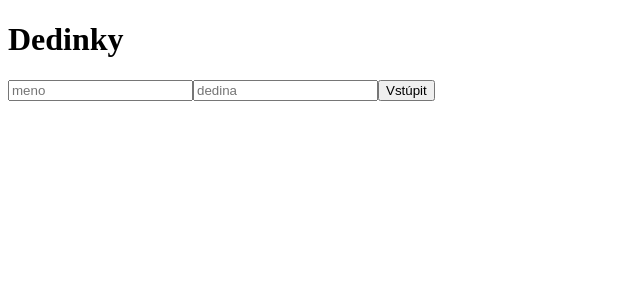
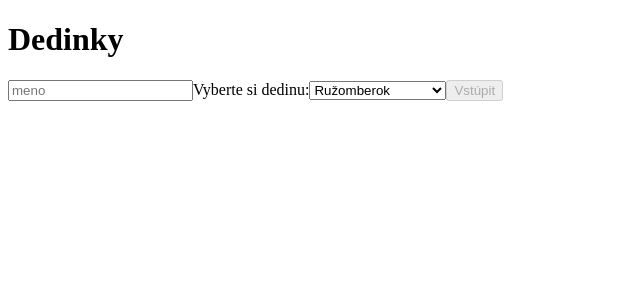
Before and after one commit to Miselrkba/dediny-barebone, a React (Create React App) app in the folder client/: page / in a window 1280 px wide. Shown: the top 300 px of the page, without its empty margins (0-640 px from the left). Built offline with nearby package versions, Linux system fonts and the light colour scheme.

Commit message:
pridany select a dediny

```diff
--- a/client/src/components/Join/Join.js
+++ b/client/src/components/Join/Join.js
@@ -1,19 +1,71 @@
-import React, { useState } from "react";
+import React, { useEffect, useState } from "react";
 import { Link } from "react-router-dom";
+
+const dediny = [
+  "Ružomberok",
+  "Hubová",
+  "Ivachnová",
+  "Kalameny",
+  "Komjatná",
+  "Likavka",
+  "Liptovská Lúžna",
+  "Liptovská Osada",
+  "Liptovská Štiavnica",
+  "Liptovská Teplá",
+  " Liptovské Revúce",
+  " Liptovské Sliače",
+  " Liptovský Michal",
+  "Lisková",
+  "Ľubochňa",
+  "Lúčky",
+  "Ludrová",
+  " Martinček",
+  "Potok",
+  "Stankovany",
+  "Štiavnička",
+  "Švošov",
+  "Turík",
+  " Valaská Dubová",
+];
 
 const Join = () => {
   const [name, setName] = useState("");
   const [room, setRoom] = useState("");
+
+  // nastav prvotnu miestnost
+  useEffect(() => {
+    setRoom("Ružomberok");
+    console.log('useEffect');
+  }, []);
+
+
+
   return (
     <div>
       <h1>Dedinky</h1>
-      <input placeholder='meno' onChange={(e) => setName(e.target.value)} />
-      <input placeholder='dedina' onChange={(e) => setRoom(e.target.value)} />
+      <input placeholder="meno" onChange={(e) => setName(e.target.value)} />
+
+      <label htmlFor="dediny">Vyberte si dedinu:</label>
+      <select
+        name="dediny"
+        id="dediny"
+        onChange={(e) => setRoom(e.target.value)}
+      >
+
+      {/* Mapuj cez dediny  */}
+        {dediny.map((dedina) => (
+          <option value={dedina} key={dedina}  >
+            {dedina}
+          </option>
+        ))}
+      </select>
+
+      {/* Vstup do miestnosti */}
       <Link
         to={`/chat?name=${name}&room=${room}`}
         onClick={(e) => (!name || !room ? e.preventDefault() : null)}
       >
-        <button type="submit">Vstúpit</button>
+        <button disabled={name ? null : true} type="submit">Vstúpit</button>
       </Link>
     </div>
   );
```
Also changed, not shown: client/src/components/Chat/Chat.js (+6 -8 lines), 1 other file (tests, documents, lock files or other folders).
